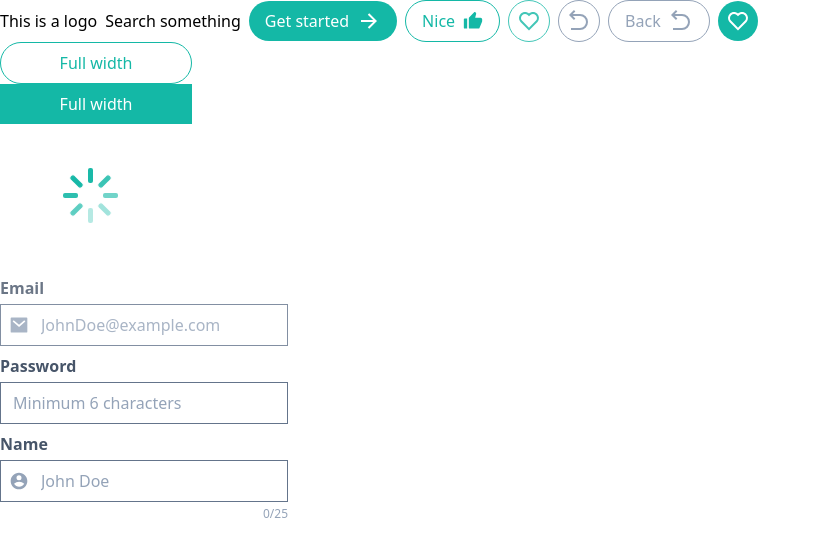
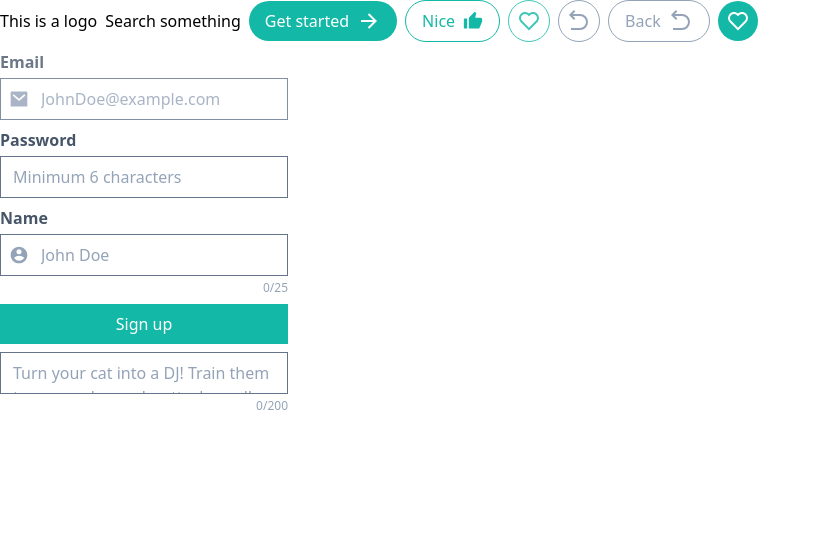
Before and after one commit to KellyCHI22/HowTo, a React (Vite) app: page / in a window 1280 px wide. Shown: the top 556 px of the page, without its empty margins (0-821 px from the left). Built offline with nearby package versions, Linux system fonts and the light colour scheme.

Commit message:
layout: finish auto resize Textarea component

```diff
--- /dev/null
+++ b/src/components/elements/Textarea.tsx
@@ -0,0 +1,64 @@
+import {
+  ComponentPropsWithoutRef,
+  ChangeEventHandler,
+  forwardRef,
+} from 'react';
+import clsx from 'clsx';
+
+interface TextAreaProps extends ComponentPropsWithoutRef<'textarea'> {
+  id: string;
+  label?: string;
+  value: string;
+  limit?: number;
+  disabled?: boolean;
+  placeholder?: string;
+  onChange: ChangeEventHandler<HTMLTextAreaElement>;
+}
+
+const Textarea = forwardRef<HTMLTextAreaElement, TextAreaProps>(
+  (
+    { id, label, value, limit, disabled, placeholder, onChange, ...rest },
+    ref
+  ) => {
+    return (
+      <div
+        className={clsx(
+          rest.className,
+          'text-slate-600 focus-within:text-teal-500 my-2',
+          { 'pointer-events-none opacity-80': disabled }
+        )}
+      >
+        <label htmlFor={id} className="block font-bold mb-1 ">
+          {label}
+        </label>
+        <div className="flex items-center border border-slate-500 focus-within:ring-teal-400 focus-within:ring-2 focus-within:border-transparent">
+          <textarea
+            {...rest}
+            id={id}
+            value={value}
+            rows={1}
+            ref={ref}
+            placeholder={placeholder}
+            onChange={onChange}
+            className={clsx(
+              rest.className,
+              'w-full border-none placeholder-slate-400 focus:outline-none focus:ring-0 text-black resize-none',
+              {
+                '': disabled,
+              }
+            )}
+          />
+        </div>
+        {limit ? (
+          <div className="flex justify-end text-xs text-slate-400 mt-1">
+            <span>
+              {value.length}/{limit}
+            </span>
+          </div>
+        ) : null}
+      </div>
+    );
+  }
+);
+
+export default Textarea;
--- a/src/components/layouts/RootLayout.tsx
+++ b/src/components/layouts/RootLayout.tsx
@@ -12,12 +12,18 @@ import {
 } from 'react-icons/ri';
 import Input from '../elements/Input';
 import { IconType } from 'react-icons';
-import { useState } from 'react';
+import { useEffect, useRef, useState } from 'react';
+import Textarea from '../elements/Textarea';
+import useAutosizeTextArea from '~/hooks/useAutosizeTextArea';
 
 export default function RootLayout() {
   const [email, setEmail] = useState('');
   const [password, setPassword] = useState('');
   const [name, setName] = useState('');
+  const [intro, setIntro] = useState('');
+  const introRef = useRef<HTMLTextAreaElement>(null);
+
+  useAutosizeTextArea(introRef.current, intro);
 
   return (
     <>
@@ -43,7 +49,7 @@ export default function RootLayout() {
           <RiHeartLine className="inline text-2xl" />
         </Button>
       </header>
-      <div className="w-48">
+      {/* <div className="w-48">
         <Button loading={false} full outline rounded>
           Full width
         </Button>
@@ -53,7 +59,7 @@ export default function RootLayout() {
       </div>
       <div className="w-48 h-36 grid place-items-center">
         <Spinner />
-      </div>
+      </div> */}
       <div className="w-72">
         <Input
           type="text"
@@ -84,7 +90,19 @@ export default function RootLayout() {
           placeholder="John Doe"
           limit={25}
         />
+        <Button loading={false} full primary>
+          Sign up
+        </Button>
+        <Textarea
+          id="intro"
+          value={intro}
+          ref={introRef}
+          onChange={(e) => setIntro(e.target.value)}
+          limit={200}
+          placeholder="Turn your cat into a DJ! Train them to respond sounds, attach a collar with sensors..."
+        />
       </div>
+      <div></div>
       {/* <Outlet /> */}
     </>
   );
--- /dev/null
+++ b/src/hooks/useAutosizeTextArea.tsx
@@ -0,0 +1,20 @@
+import { useEffect } from 'react';
+
+const useAutosizeTextArea = (
+  textAreaRef: HTMLTextAreaElement | null,
+  value: string
+) => {
+  useEffect(() => {
+    if (textAreaRef) {
+      // We need to reset the height momentarily to get the correct scrollHeight for the textarea
+      textAreaRef.style.height = '136px';
+      const scrollHeight = textAreaRef.scrollHeight;
+
+      // We then set the height directly, outside of the render loop
+      // Trying to set this with state or a ref will product an incorrect value.
+      textAreaRef.style.height = scrollHeight + 'px';
+    }
+  }, [textAreaRef, value]);
+};
+
+export default useAutosizeTextArea;
```
